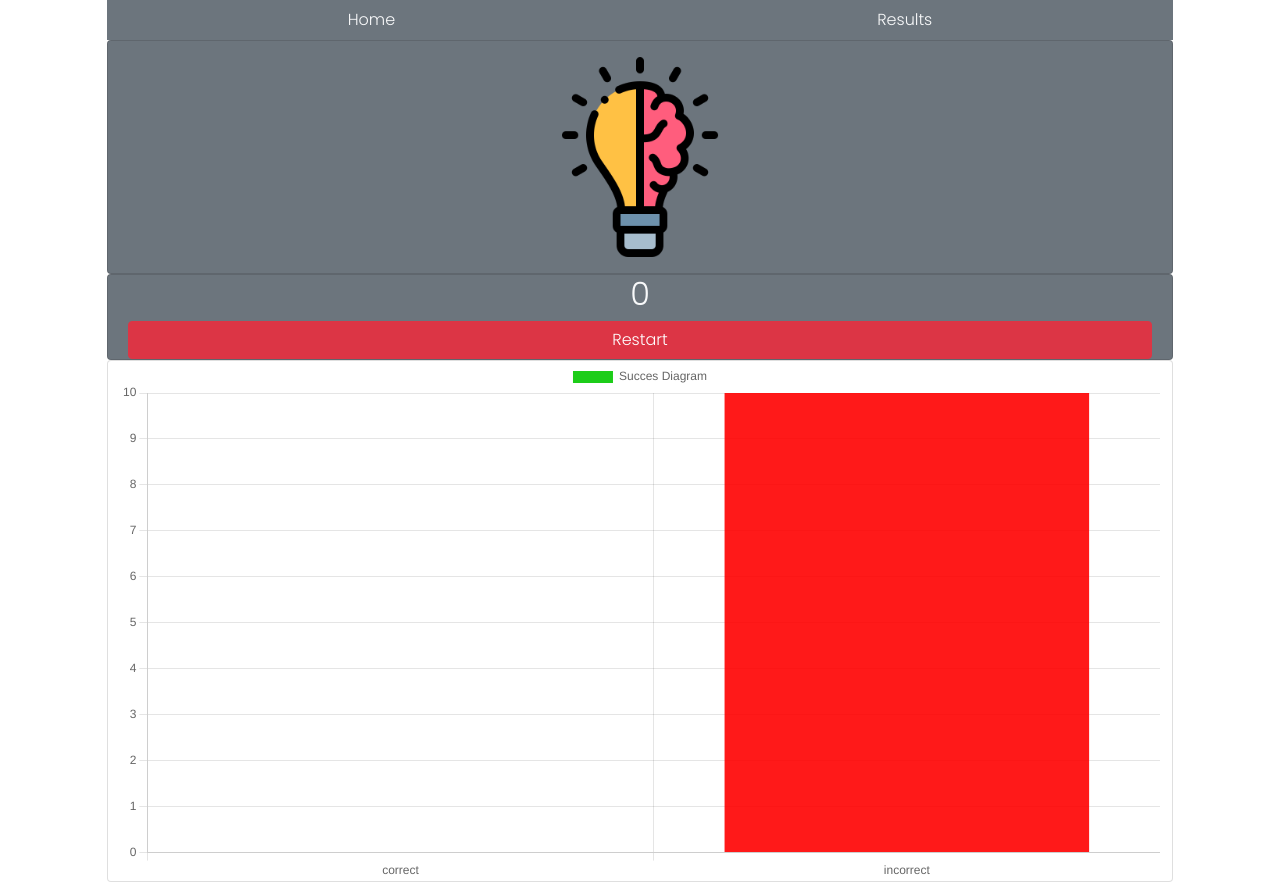
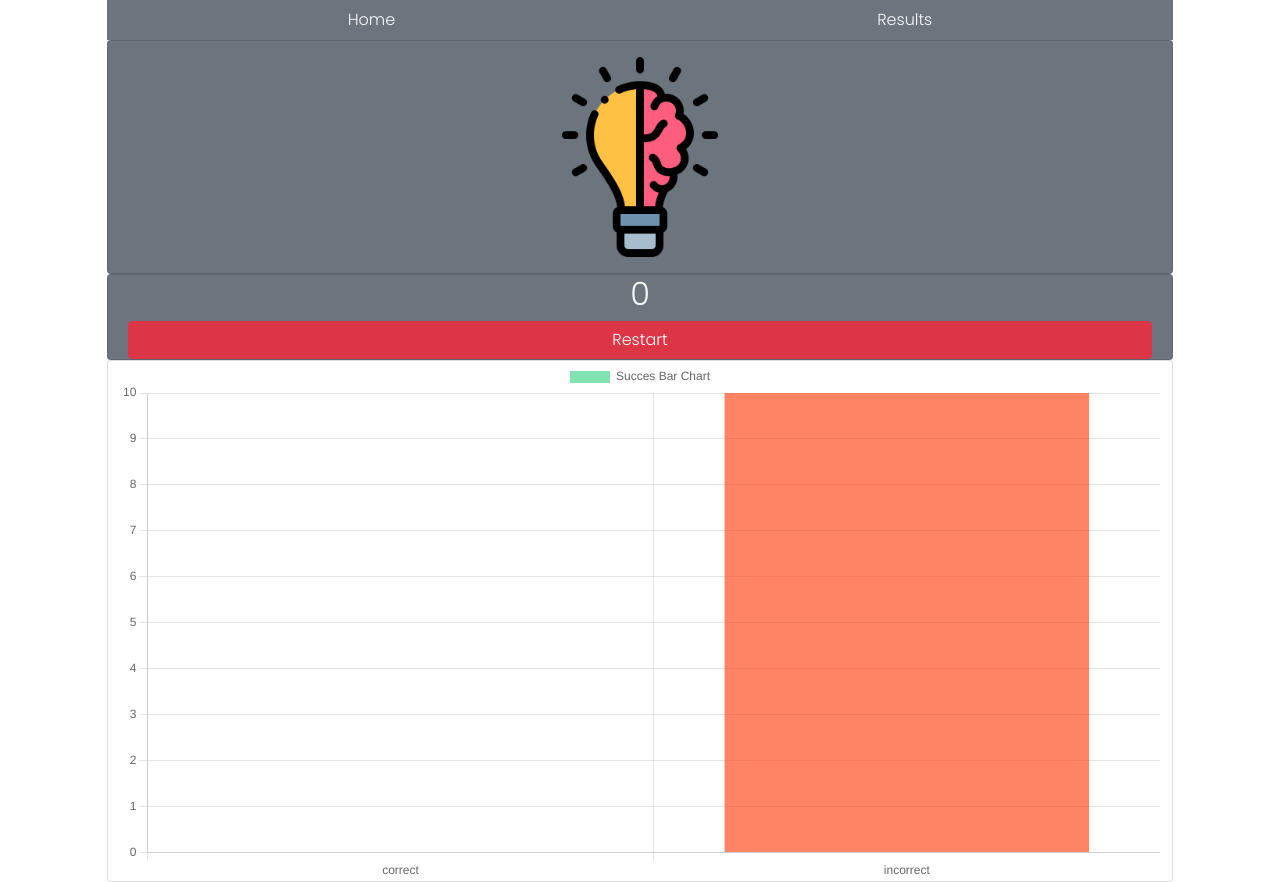
Before and after one commit to Sakif04/Quiz_App, a React (Create React App) app: page /r in a window 1280 px wide. Built offline with nearby package versions, Linux system fonts and the light colour scheme.

Commit message:
changed color of chart

```diff
--- a/src/components/Quiz_Page/Quiz_page.jsx
+++ b/src/components/Quiz_Page/Quiz_page.jsx
@@ -24,7 +24,6 @@ export default function Main(){
         const dispatch=useDispatch();
 
         let apiUrl="api.php?amount="+questionAmount;
-    console.log(category,difficulty,);
     if (category){
             apiUrl+="&category="+category;
     }
--- a/src/components/Results_Page/Results.jsx
+++ b/src/components/Results_Page/Results.jsx
@@ -10,7 +10,8 @@ export default function Results(){
     const navigate=useNavigate();
     const dispatch=useDispatch();
     const questionAmount=useSelector(state=>state.setting.questionAmount);
-    const incorrect=questionAmount-score;
+    const incorrect=parseInt(questionAmount)-parseInt(score);
+    console.log(incorrect);
     const restart=(e)=>{
         e.preventDefault();
         dispatch(updateScore(-score));
@@ -28,9 +29,9 @@ export default function Results(){
                     labels:["correct","incorrect"],
                     datasets:[
                         {
-                          label: 'Succes Diagram',
+                          label: 'Succes Bar Chart',
                           data: [score,incorrect],
-                          backgroundColor: ["rgba(5, 200, 0, 0.9)","rgba(255, 0, 0, 0.9)"]
+                          backgroundColor: ["rgba(5, 200,100, 0.5)","rgba(255, 50, 0, 0.6)"]
 
                         }]
                 }}
```
